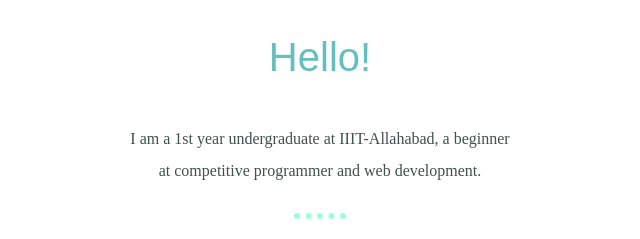
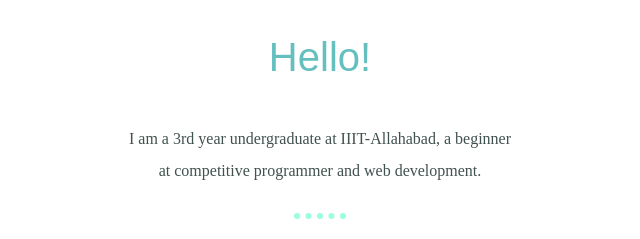
Before and after one commit to aasthasingh650/Website, a plain HTML site: page index.html in a window 1280 px wide. Shown: the part 1110-1349 px from the top of the page, 320-960 px from the left. Drawn offline with Linux system fonts and the light colour scheme.

Commit message:
Update index.html

```diff
--- a/index.html
+++ b/index.html
@@ -19,7 +19,7 @@
 			<div class="profile">
 		    <img src="images/circle-cropped.png" style="width:180px;height:195px;">
 		    <h2>Hello!</h2>
-		    <p class="intro">I am a 1st year undergraduate at IIIT-Allahabad, a beginner at competitive programmer and web development.</p>
+		    <p class="intro">I am a 3rd year undergraduate at IIIT-Allahabad, a beginner at competitive programmer and web development.</p>
 		  	</div> </br>
 		  <hr>
 
```
